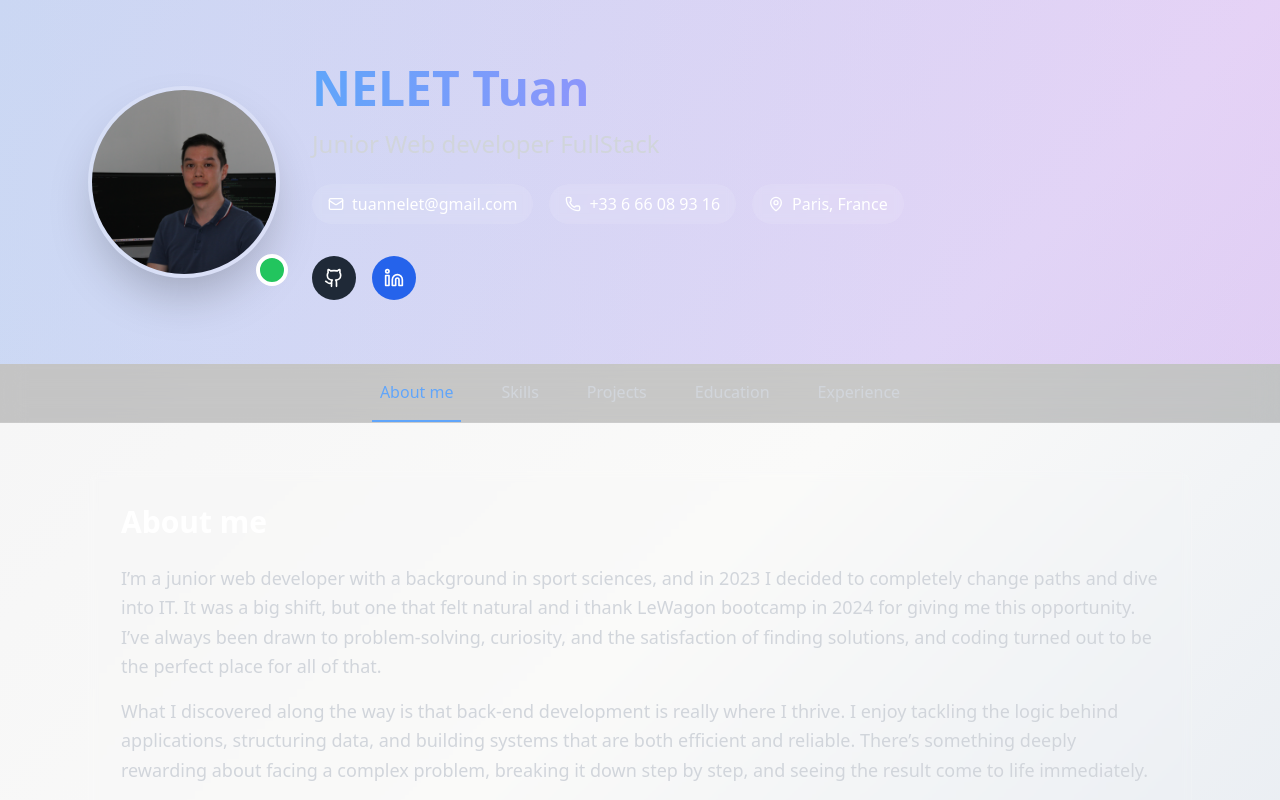
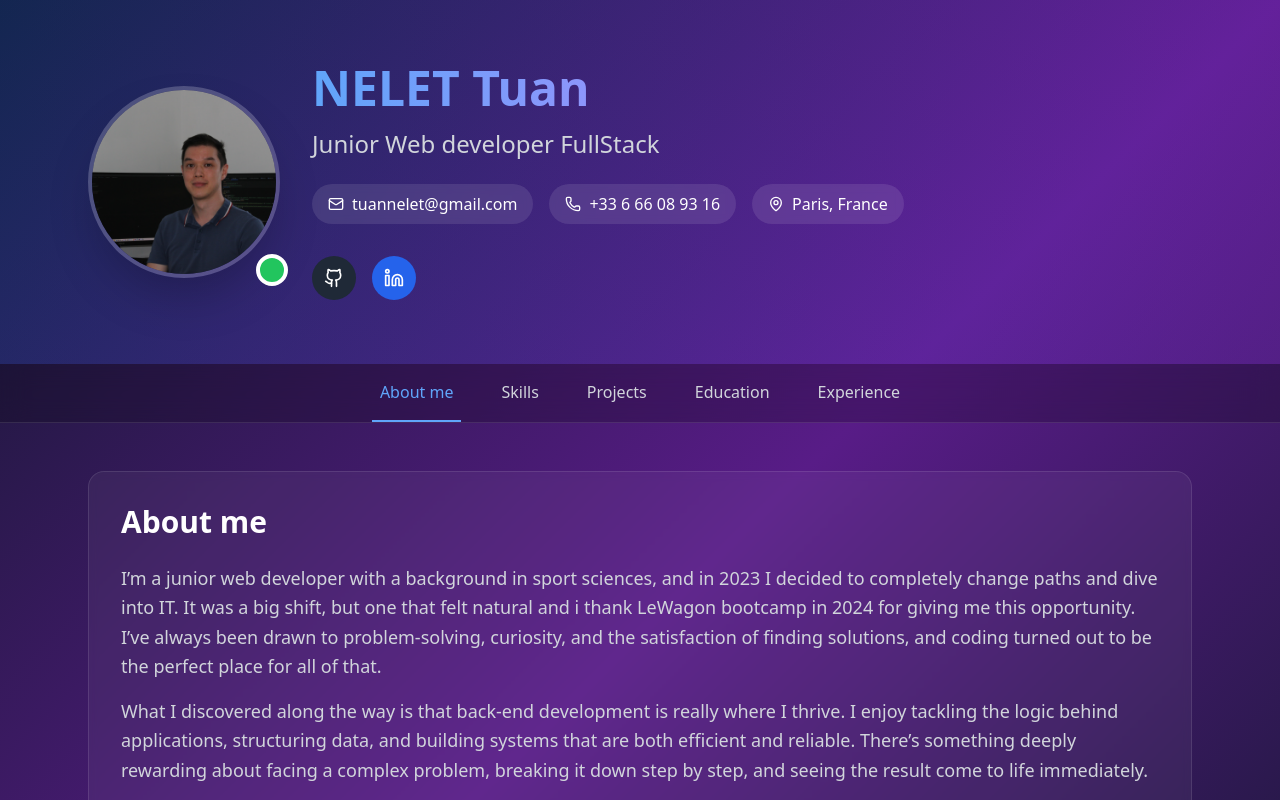
Before and after one commit to Goldoplot/Portfolio-resume, a React (Vite) app: page / in a window 1280 px wide. Shown: the top 800 px of the page. Built offline with nearby package versions, Linux system fonts and the light colour scheme.

Commit message:
changement de couleur 1.1

```diff
--- a/src/App.jsx
+++ b/src/App.jsx
@@ -15,7 +15,7 @@
     const [activeTab, setActiveTab] = useState('about');
 
     return (
-        <div className="min-h-screen bg-gradient-to-br from-zinc-100 via-stone-50 to-slate-200">
+        <div className="min-h-screen bg-gradient-to-br from-slate-900 via-purple-900 to-slate-900">
             <Header profile={profile} />
             <Navigation activeTab={activeTab} setActiveTab={setActiveTab} />
             <main className="max-w-6xl mx-auto px-6 py-12">
```
